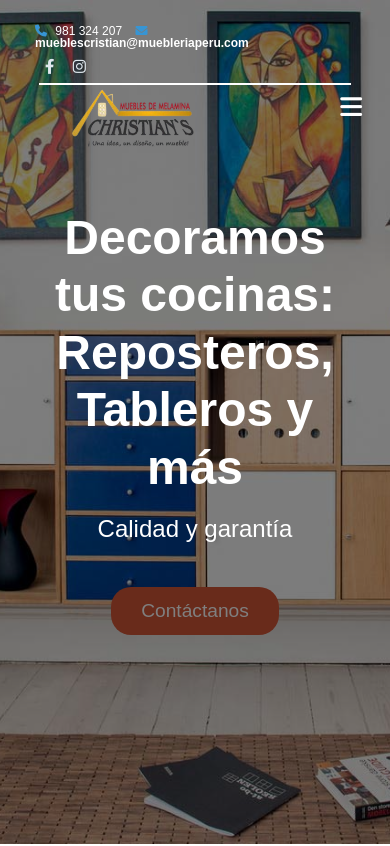
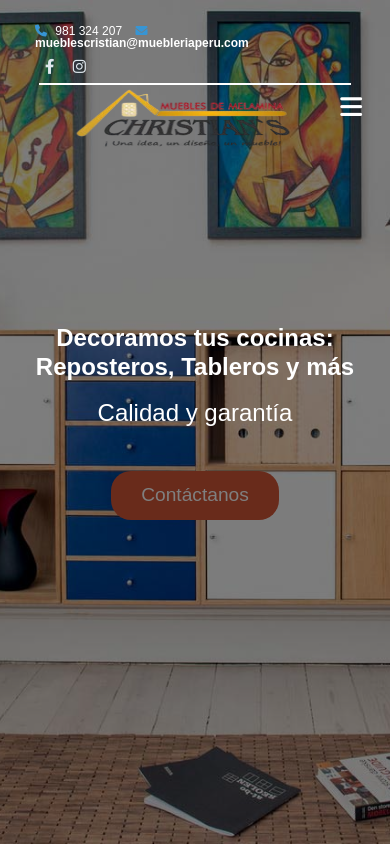
Before and after one commit to BryanRVF/muebles_cm.github.io, a plain HTML site: page index.html in a window 390 px wide. Shown: the top 846 px of the page. Drawn offline with nearby package versions, Linux system fonts and the light colour scheme.

Commit message:
Add files via upload

```diff
--- a/index.html
+++ b/index.html
@@ -39,7 +39,7 @@
         <div class="container">
             <a class="navbar-brand" href="#">
                 <br>
-                <img src="imagenes/logosinfondo.png" alt="Logo"> <!-- Reemplaza con el logo correspondiente -->
+                <img src="imagenes/logosinfondo.png"  class="imagenlogo"   alt="Logo"> <!-- Reemplaza con el logo correspondiente -->
             </a>
             <button id="menu-toggle" class="navbar-toggler" type="button" data-toggle="collapse" data-target="#navbarNav"
             aria-controls="navbarNav" aria-expanded="false" aria-label="Toggle navigation">
@@ -49,7 +49,7 @@
             <div class="collapse navbar-collapse" id="navbarNav">
                 <ul class="navbar-nav ml-auto">
                     <li class="nav-item active">
-                        <a class="nav-link" href="inicio1.html">Inicio</a>
+                        <a class="nav-link" href="inicio.html">Inicio</a>
                     </li>
                     <li class="nav-item">
                         <a class="nav-link" href="nosotros.html">Nosotros</a>
@@ -694,11 +694,23 @@ p {
         width: 100%; /* Ancho del 100% para que cada caja ocupe toda la fila */
     }
 
-    .icon img {
-        width: 40px; /* Reducir el tamaño del icono */
-        height: 40px;
+    .header-content h1 {
+        font-size: 24px; /* Cambia el tamaño de la fuente del título */
+        line-height: 1.2; /* Ajusta el espaciado entre líneas */
+        text-align: center; /* Centra el texto, si es necesario */
     }
 
+    .imagenlogo {
+        width: 130%; /* Ajusta el porcentaje según sea necesario */
+        height: auto; /* Mantiene la proporción de la imagen */
+
+
+
+}
+
+.navbar {
+    z-index: 1000; /* o cualquier valor alto */
+}
     h3 {
         font-size: 18px; /* Reducir el tamaño de la fuente del título */
     }
```
